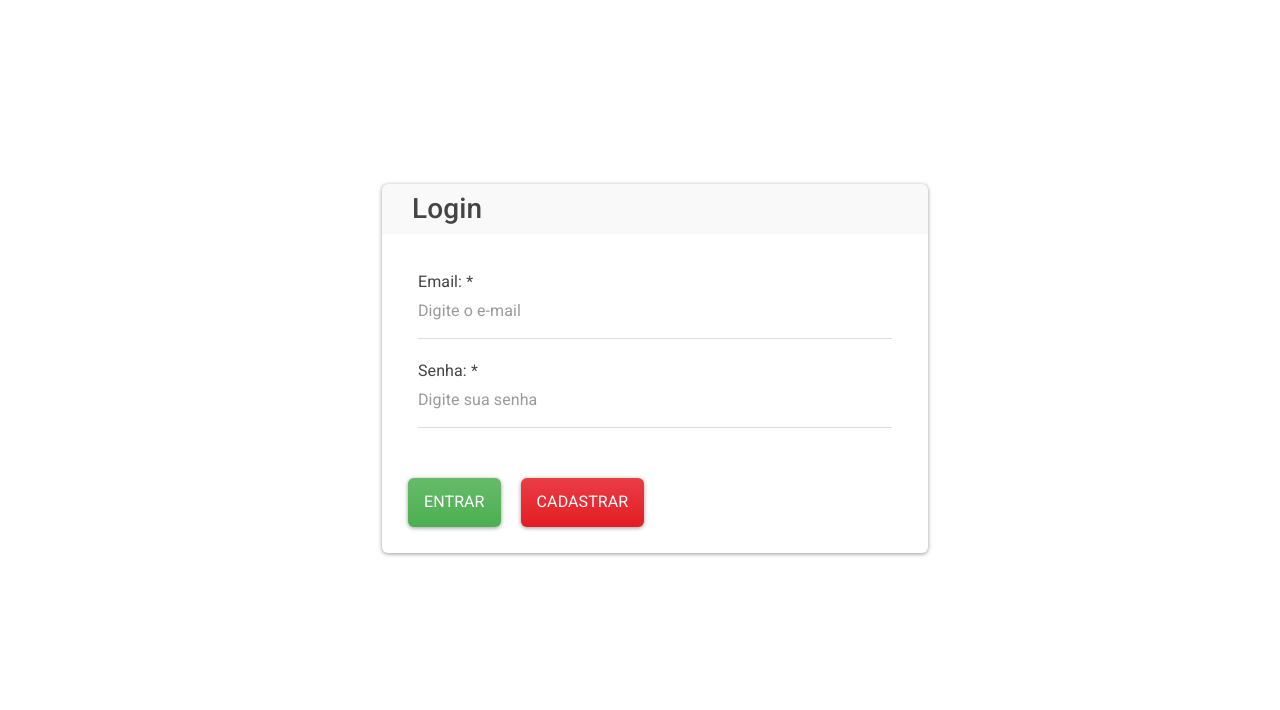
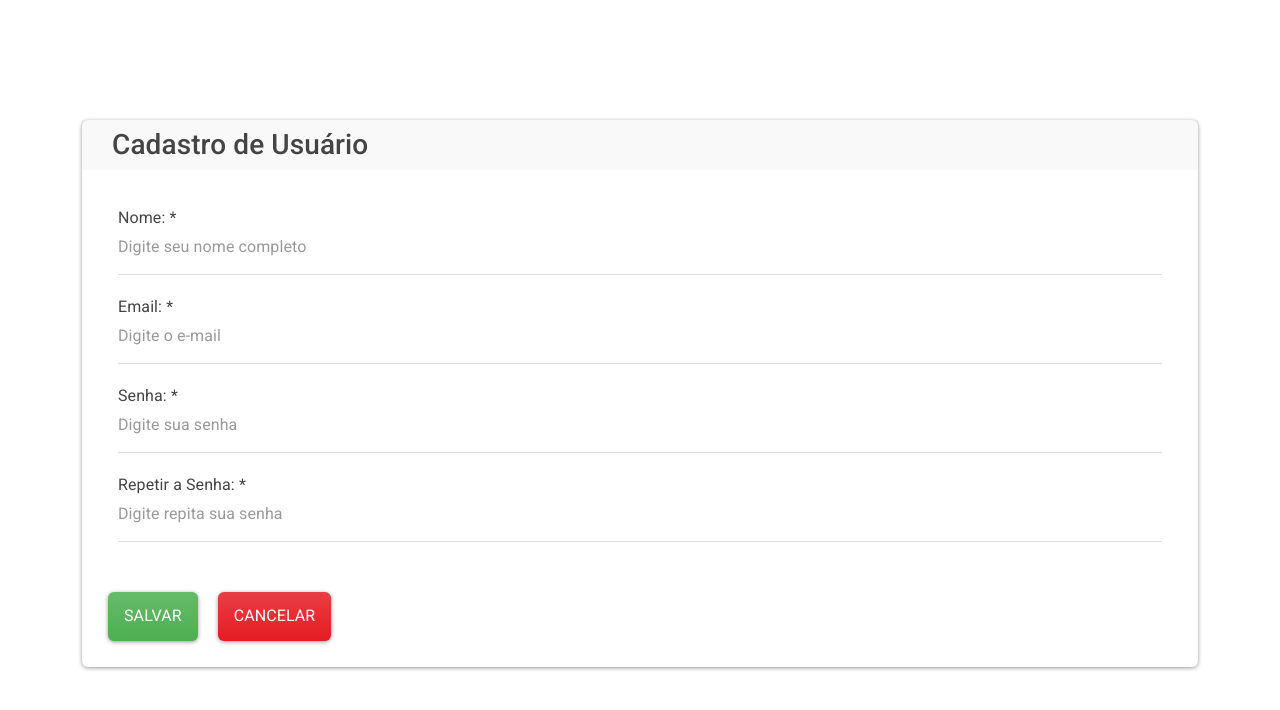
Before and after one commit to fcd007/financas-frontend-reactjs, a React (Create React App) app: page / in a window 1280 px wide. Shown: the top 710 px of the page. Built offline with nearby package versions, Linux system fonts and the light colour scheme.

Commit message:
chore: add lib react router dom ao projeto

```diff
--- a/package.json
+++ b/package.json
@@ -9,6 +9,7 @@
     "bootswatch": "^5.2.3",
     "react": "^18.2.0",
     "react-dom": "^18.2.0",
+    "react-router-dom": "^6.11.1",
     "react-scripts": "5.0.1",
     "web-vitals": "^2.1.0"
   },
--- a/src/App.js
+++ b/src/App.js
@@ -1,12 +1,13 @@
 import React from 'react';
 import Login from './presentation/pages/Login';
+import CadastroUsuario from './presentation/pages/CadastroUsuario';
 import 'bootswatch/dist/materia/bootstrap.css';
 import './styles/theme.css';
 
 class App extends React.Component {
   render() {
     return (
-     <Login />
+     <CadastroUsuario />
     );
   }
 }
```
Also changed, not shown: 1 other file (tests, documents, lock files or other folders).
